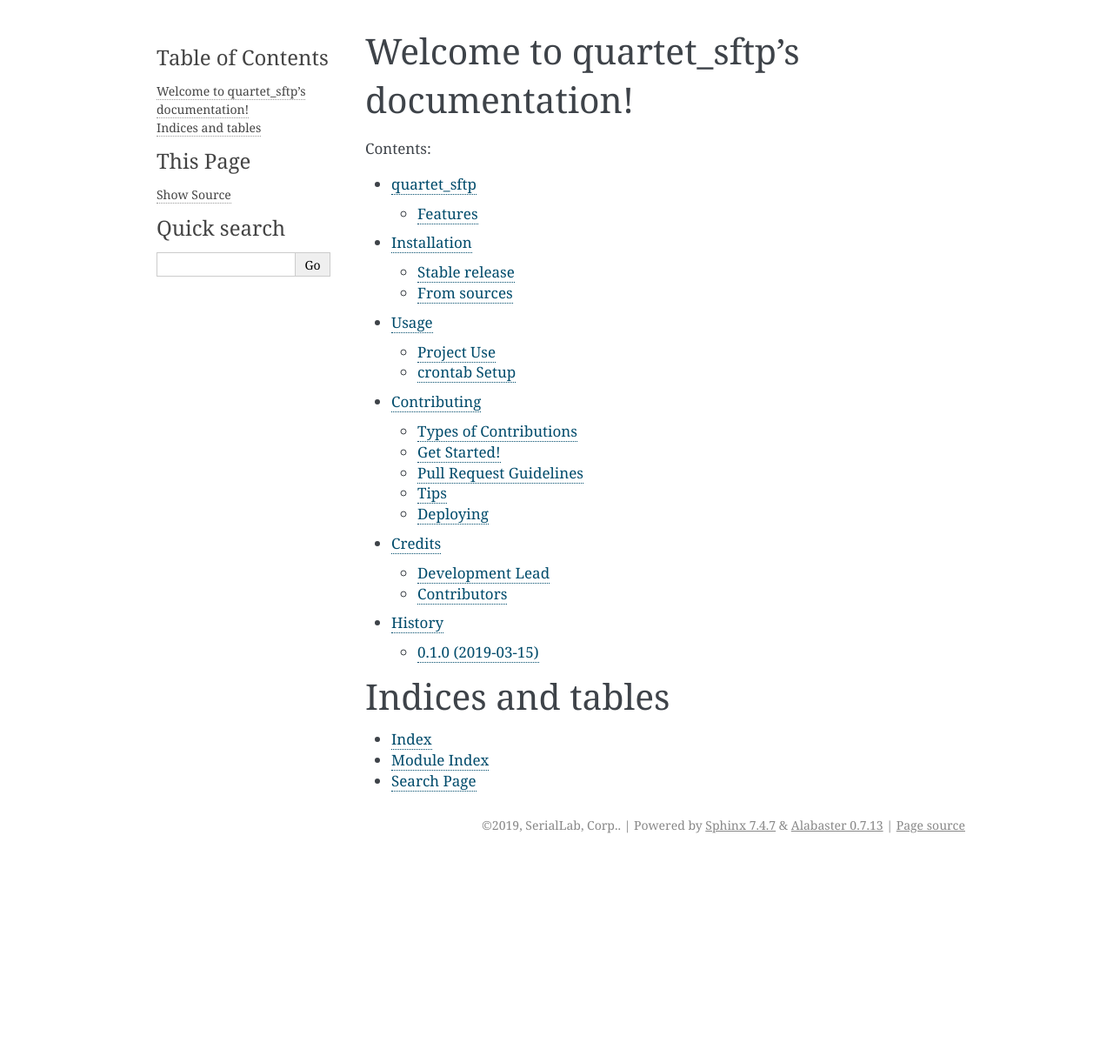
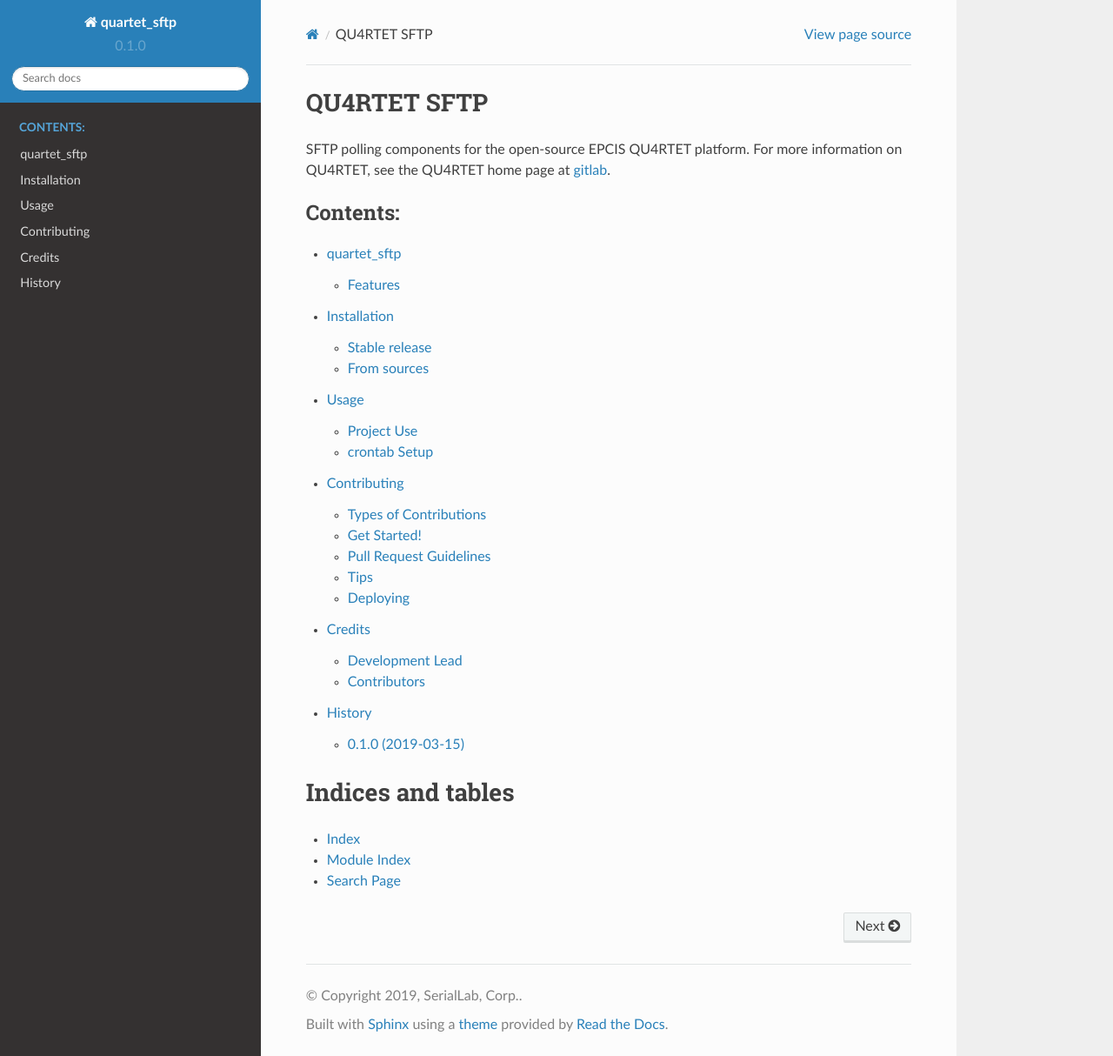
Before and after one commit to rmagee/qu4rtet_sftp, a Sphinx documentation site: the page built from docs/index.rst, in a window 1280 px wide and 1214 px high. Shown: the whole window at 87% size. Built offline with Sphinx 7.4.7 and the Read the Docs theme 2.0.0, drawn with Linux system fonts in a browser that asks for light colours; pages that are not in the unit, such as notebooks, are missing from menus.

Commit message:
updated docs

```diff
--- a/docs/conf.py
+++ b/docs/conf.py
@@ -24,6 +24,23 @@
 
 import quartet_sftp
 
+cwd = os.getcwd()
+parent = os.path.dirname(cwd)
+quartet_path = os.path.join(cwd, '..')
+sys.path.append(parent)
+sys.path.append(quartet_path)
+
+from recommonmark.parser import CommonMarkParser
+
+# If extensions (or modules to document with autodoc) are in another directory,
+# add these directories to sys.path here. If the directory is relative to the
+# documentation root, use os.path.abspath to make it absolute, like shown here.
+#sys.path.insert(0, os.path.abspath('.'))
+
+import sphinx_rtd_theme
+
+# -- General configuration -----------------------------------------------------
+source_parsers = {'.md': CommonMarkParser}
 # -- General configuration ---------------------------------------------
 
 # If your documentation needs a minimal Sphinx version, state it here.
@@ -84,7 +101,8 @@
 # The theme to use for HTML and HTML Help pages.  See the documentation for
 # a list of builtin themes.
 #
-html_theme = 'alabaster'
+html_theme = "sphinx_rtd_theme"
+html_theme_path = [sphinx_rtd_theme.get_html_theme_path()]
 
 # Theme options are theme-specific and customize the look and feel of a
 # theme further.  For a list of options available for each theme, see the
@@ -95,7 +113,7 @@
 # Add any paths that contain custom static files (such as style sheets) here,
 # relative to this directory. They are copied after the builtin static files,
 # so a file named "default.css" will overwrite the builtin "default.css".
-html_static_path = ['_static']
+#html_static_path = ['_static']
 
 
 # -- Options for HTMLHelp output ---------------------------------------
--- a/docs/index.rst
+++ b/docs/index.rst
@@ -1,5 +1,10 @@
-Welcome to quartet_sftp's documentation!
-======================================
+QU4RTET SFTP
+============
+
+SFTP polling components for the open-source EPCIS QU4RTET platform.  For
+more information on QU4RTET, see the QU4RTET home page at gitlab_.
+
+.. _gitlab: https://gitlab.com/serial-lab/qu4rtet
 
 .. toctree::
    :maxdepth: 2
```
Also changed, not shown: requirements_dev.txt (+54 -8 lines).
